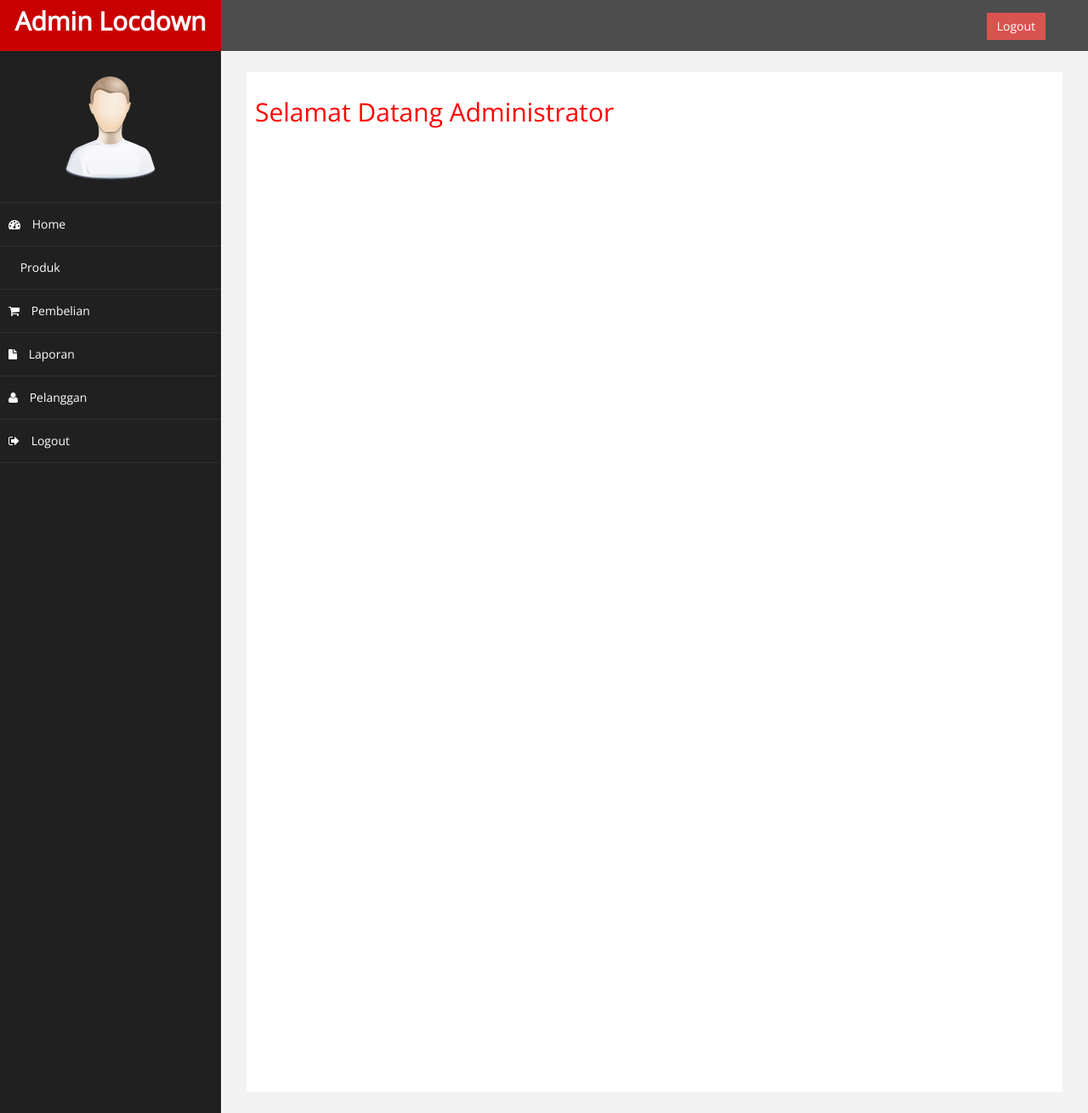
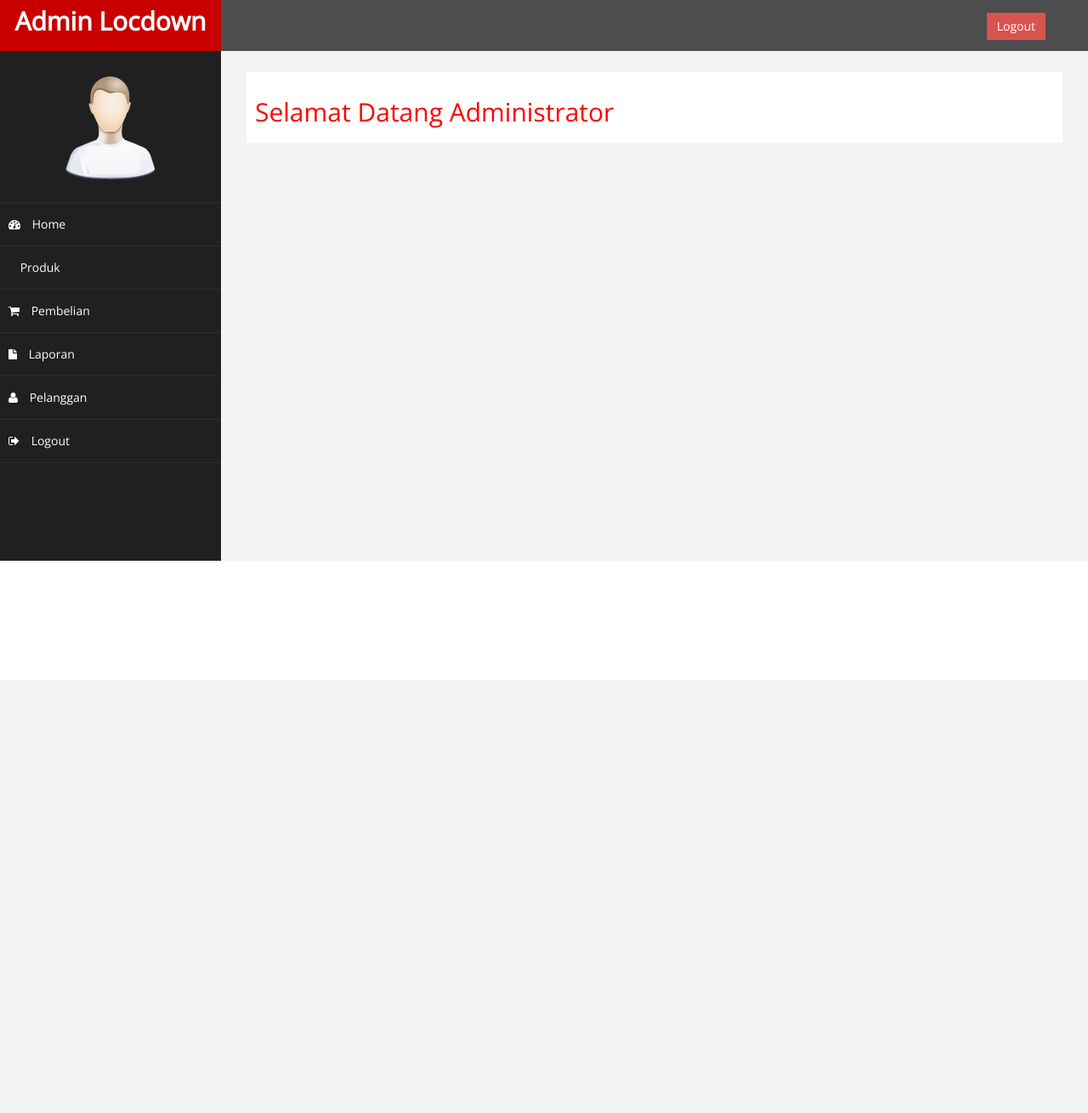
Before and after one commit to csynoers/locdownstore, a PHP site: page /admin/index.php in a window 1280 px wide. Shown: the whole page at 85% size. After the commit the page ends 660 px from the top, so only its background shows below. Run offline with PHP 8.4, Linux system fonts and the light colour scheme; a user stored in the database is signed in; some libraries are stand-ins or nearby versions.

Commit message:
admin::custom css

```diff
--- a/admin/assets/css/custom.css
+++ b/admin/assets/css/custom.css
@@ -32,7 +32,7 @@ body {
         margin:10px 20px 10px 0px;
         background-color:#fff!important;
         padding:10px;
-    min-height:1200px;
+        /* min-height:1200px; */
     }
 
     .text-center {
@@ -359,8 +359,7 @@ line-height: 1.428571429;
          #page-wrapper{
                    margin: 0 0 0 260px;
                    padding: 15px 30px;
-        min-height: 1200px;
-
+                   /* min-height: 1200px; */
         }
 
 
--- a/admin/index.php
+++ b/admin/index.php
@@ -27,7 +27,7 @@ if (!isset($_SESSION['admin']))
      <!-- MORRIS CHART STYLES-->
     <link href="assets/js/morris/morris-0.4.3.min.css" rel="stylesheet" />
     <!-- CUSTOM STYLES-->
-    <link href="assets/css/custom.css" rel="stylesheet" />
+    <link href="assets/css/custom.css?v=0.1" rel="stylesheet" />
     <!-- GOOGLE FONTS-->
     <link href='http://fonts.googleapis.com/css?family=Open+Sans' rel='stylesheet' type='text/css' />
     <!-- DATA TABLES -->
```
Lines whose indentation alone changed are shown as unchanged.
